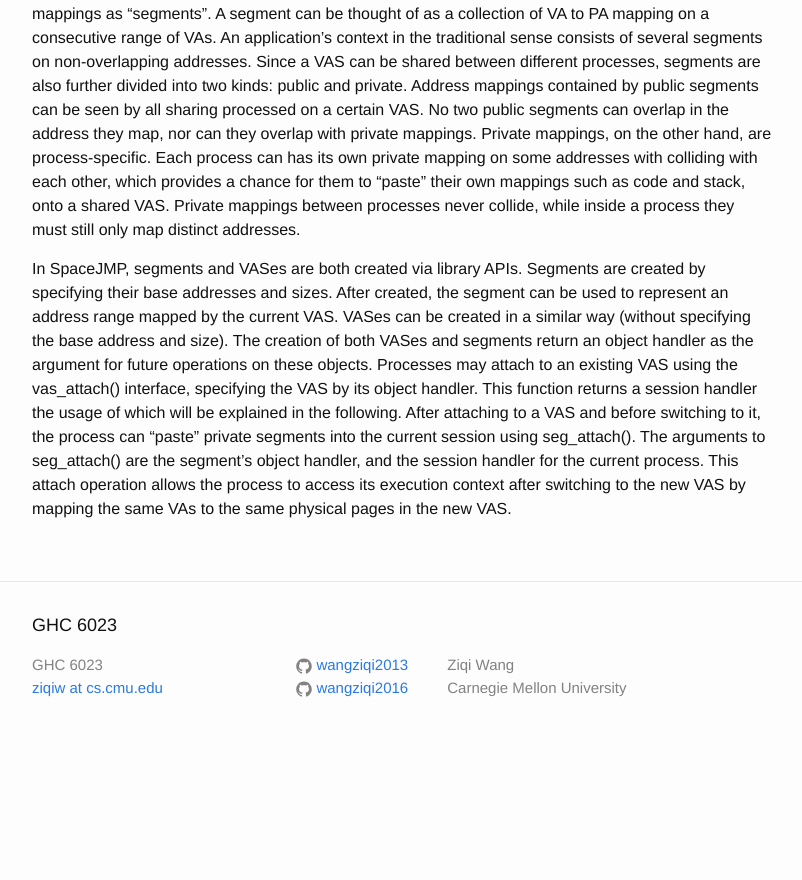
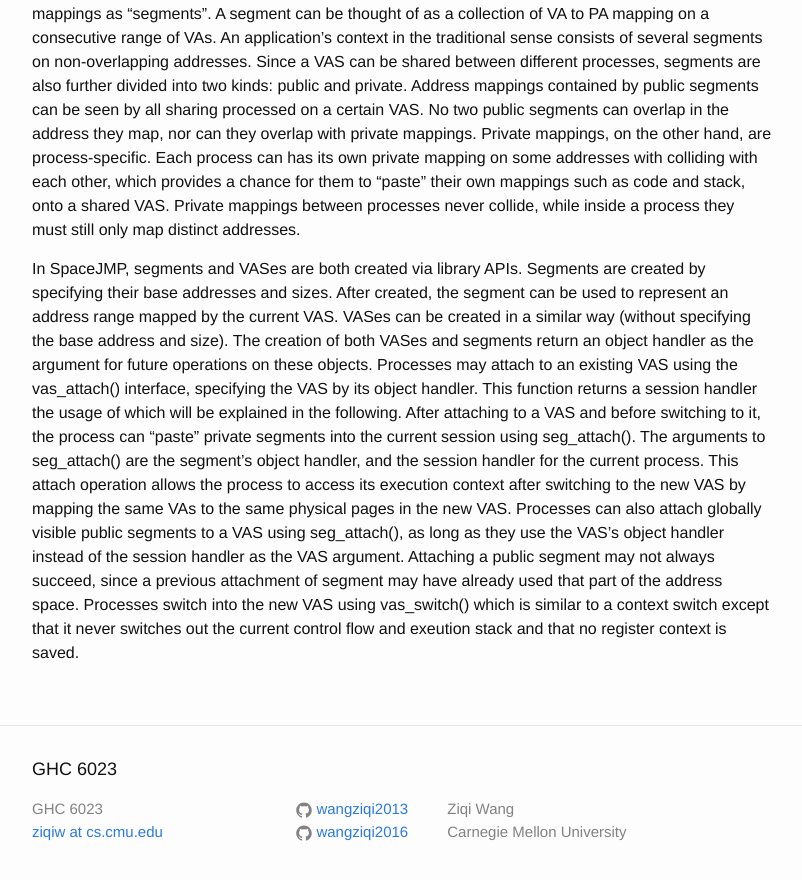
Before and after one commit to wangziqi2013/wangziqi2013.github.io, a Jekyll site: the page built from _posts/2019-08-23-SpaceJMP.markdown, in a window 1280 px wide and 900 px high, scrolled down 1264 px. Shown: the top 880 px of the window, without its empty margins (238-1040 px from the left). Built offline with Jekyll 4.4.1, drawn with Linux system fonts in a browser that asks for light colours; before the commit the page ends 2023 px from its top, so only the background shows below that.

Commit message:
Finish interface

```diff
--- a/_posts/2019-08-23-SpaceJMP.markdown
+++ b/_posts/2019-08-23-SpaceJMP.markdown
@@ -59,4 +59,9 @@ the vas_attach() interface, specifying the VAS by its object handler. This funct
 of which will be explained in the following. After attaching to a VAS and before switching to it, the process can "paste"
 private segments into the current session using seg_attach(). The arguments to seg_attach() are the segment's object handler,
 and the session handler for the current process. This attach operation allows the process to access its execution context
-after switching to the new VAS by mapping the same VAs to the same physical pages in the new VAS.
+after switching to the new VAS by mapping the same VAs to the same physical pages in the new VAS. Processes can also attach
+globally visible public segments to a VAS using seg_attach(), as long as they use the VAS's object handler instead of
+the session handler as the VAS argument. Attaching a public segment may not always succeed, since a previous attachment
+of segment may have already used that part of the address space. Processes switch into the new VAS using vas_switch() which
+is similar to a context switch except that it never switches out the current control flow and exeution stack and that
+no register context is saved.
```
